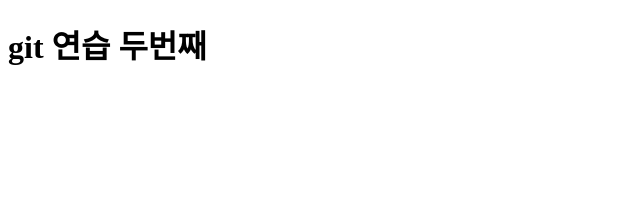
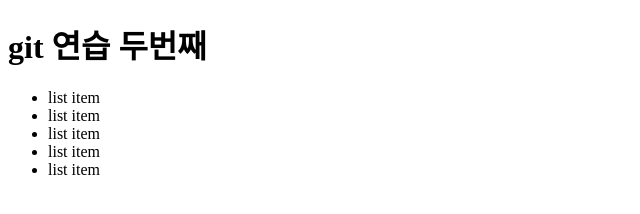
Before and after one commit to oh108899/git_ex2, a plain HTML site: page index.html in a window 1280 px wide. Shown: the whole page, without its empty margins (0-640 px from the left). Drawn offline with Linux system fonts and the light colour scheme.

Commit message:
list 생성

```diff
--- a/index.html
+++ b/index.html
@@ -7,5 +7,12 @@
 </head>
 <body>
   <h1>git 연습 두번째</h1>
+  <ul>
+    <li>list item</li>
+    <li>list item</li>
+    <li>list item</li>
+    <li>list item</li>
+    <li>list item</li>
+  </ul>
 </body>
 </html>
```
